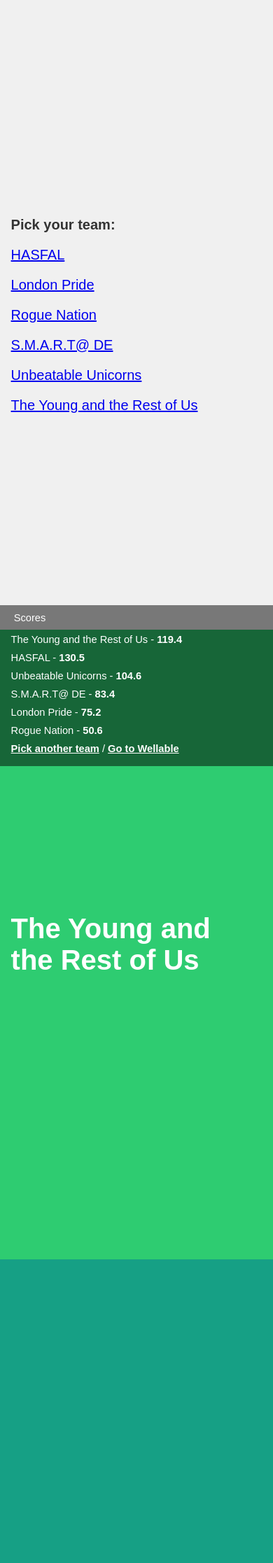
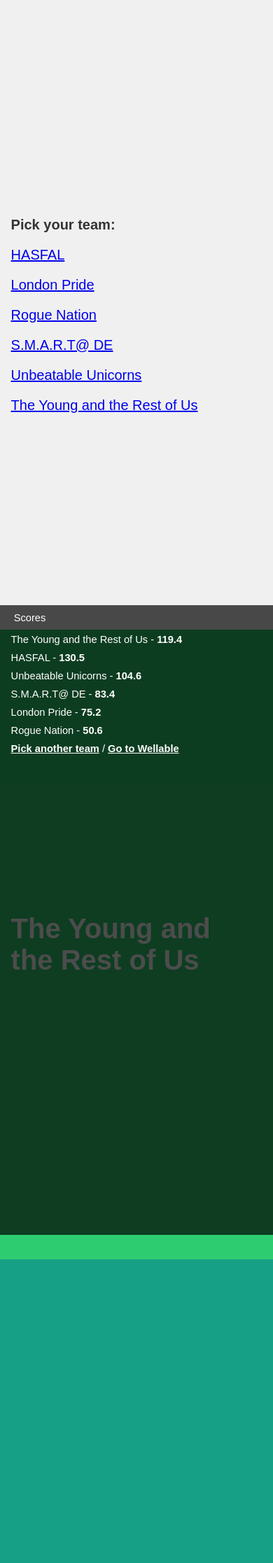
Before and after one commit to brettrowley/brettrowley.github.io, a Jekyll site: the page sandbox/wellable/index.html, which Jekyll copies as it is, in a window 390 px wide. Shown: the top 2234 px of the page at 70% size. Built offline with Jekyll 4.4.1, drawn with Linux system fonts in a browser that asks for light colours; nearby versions of some CDN libraries.

Commit message:
Adjust score panel for mobile browser frames

```diff
--- a/sandbox/wellable/index.html
+++ b/sandbox/wellable/index.html
@@ -85,10 +85,10 @@ span#scores i{
 
 
 	.stats{
-		bottom: -195px;
-		height: 230px;
+		bottom: calc(35px - 100vh);
+		height: 100vh;
 		overflow: hidden;
-		background-color: rgba(0,0,0,0.5);
+		background-color: rgba(0,0,0,0.7);
 		font-size: 11pt !important;
 	}
 	.stats.expand{
```
